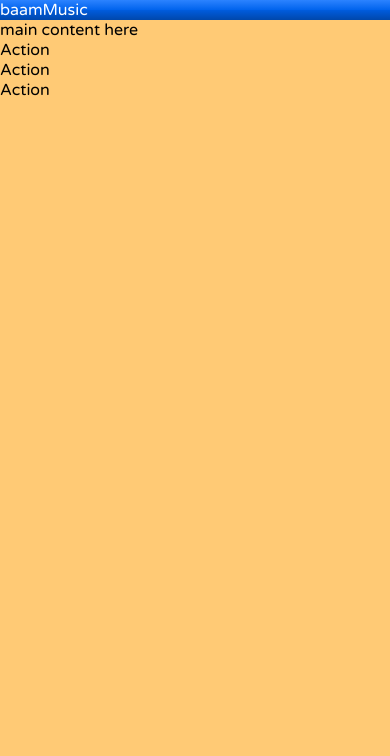
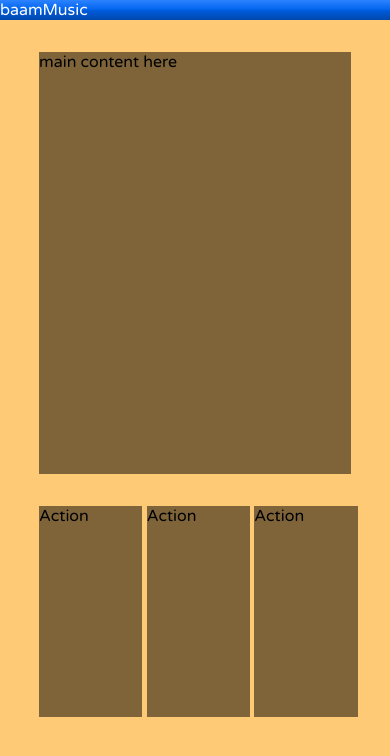
Before and after one commit to jalanya/mobile-first-responsive-web-design-1, a plain HTML site: page index.html in a window 390 px wide. Drawn offline with Linux system fonts and the light colour scheme.

Commit message:
[FEAT] - Mobile First Responsive Web Design - Layout in a Responsive World: Demo: Prototype - Completed

```diff
--- a/baamstyles.css
+++ b/baamstyles.css
@@ -6,10 +6,18 @@ body{
   margin:0;
 }
 
+body > div {
+  margin-left: 10%;
+  margin-right: 10%;
+  margin-top: 2em;
+  margin-bottom: 2em;
+}
+
 #logo
 {
   color:white;
   width: 100%;
+  margin: 0;
   background-color: #0047AB;
   background-image: -webkit-linear-gradient(#2c83ff,#0063ed 50%,#005cde 50%,#0047AB);
   background-image: -moz-linear-gradient(top,#2c83ff,#0063ed 50%,#005cde 50%,#0047AB);
@@ -18,3 +26,21 @@ body{
   background-image: linear-gradient(#2c83ff,#0063ed 50%,#005cde 50%,#0047AB);
   filter: progid:DXImageTransform.Microsoft.gradient(startColorstr='#2c83ff', endColorstr='#0047ab', GradientType=0);
 }
+
+#content {
+  background-color: rgba(0, 0, 0, .5);
+  height: 50%;
+}
+
+#footer {
+  width: 91.5%;
+  min-height: 25%;
+  max-height: 25%;
+}
+
+#footer div {
+  background-color: rgba(0, 0, 0, .5);
+  height: 25%;
+  display: inline-block;
+  width: 29%;
+}
--- a/index.html
+++ b/index.html
@@ -1,7 +1,7 @@
 <html>
 <head>
 <title>BaamMusic</title>
-
+<meta name="viewport" content="width=device-width, initial-scale=1, maximum-scale=1, user-scalable=0" />
 <link rel="stylesheet" href="baamstyles.css"/>
 </head>
 <body>
```
